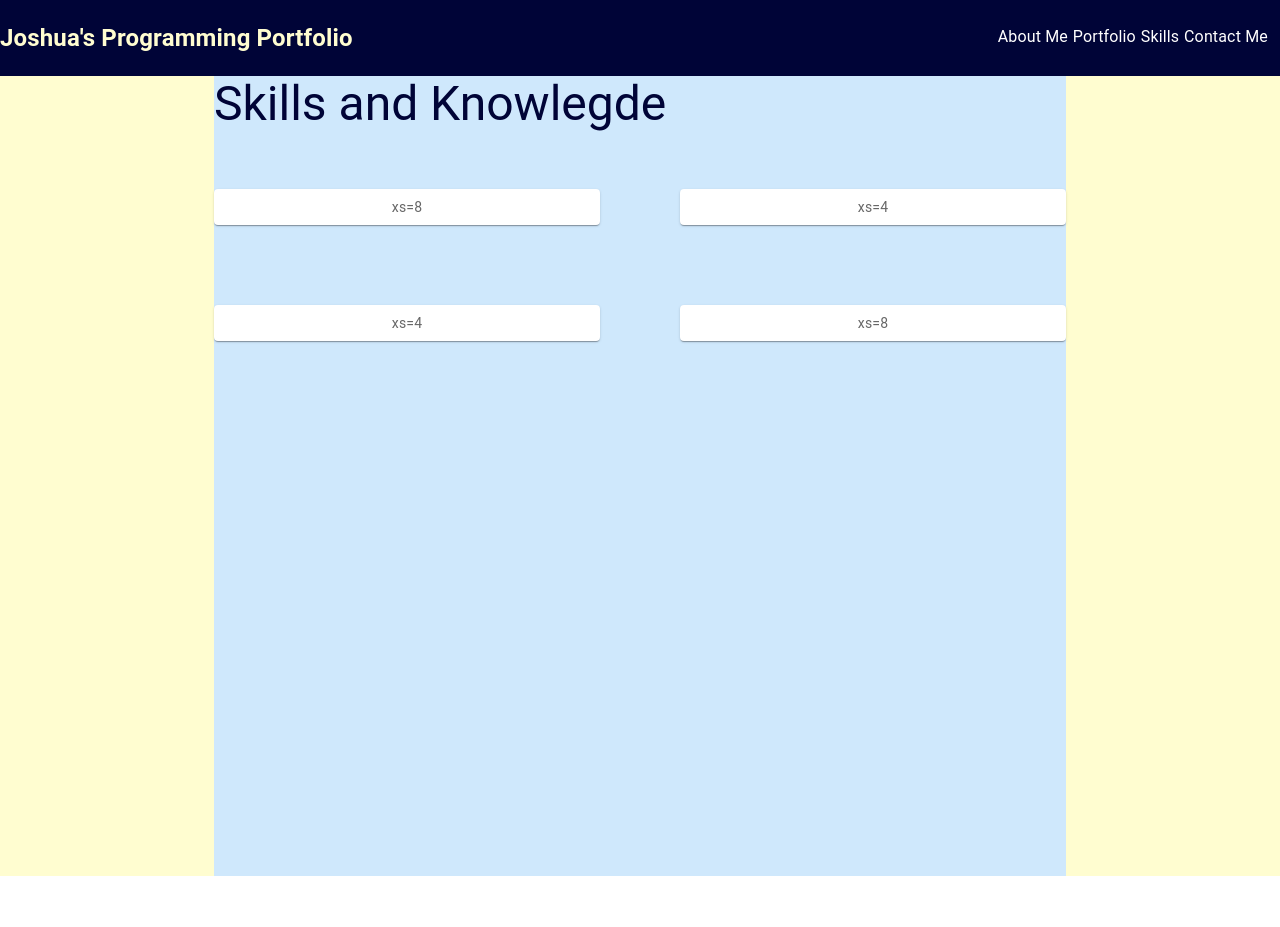
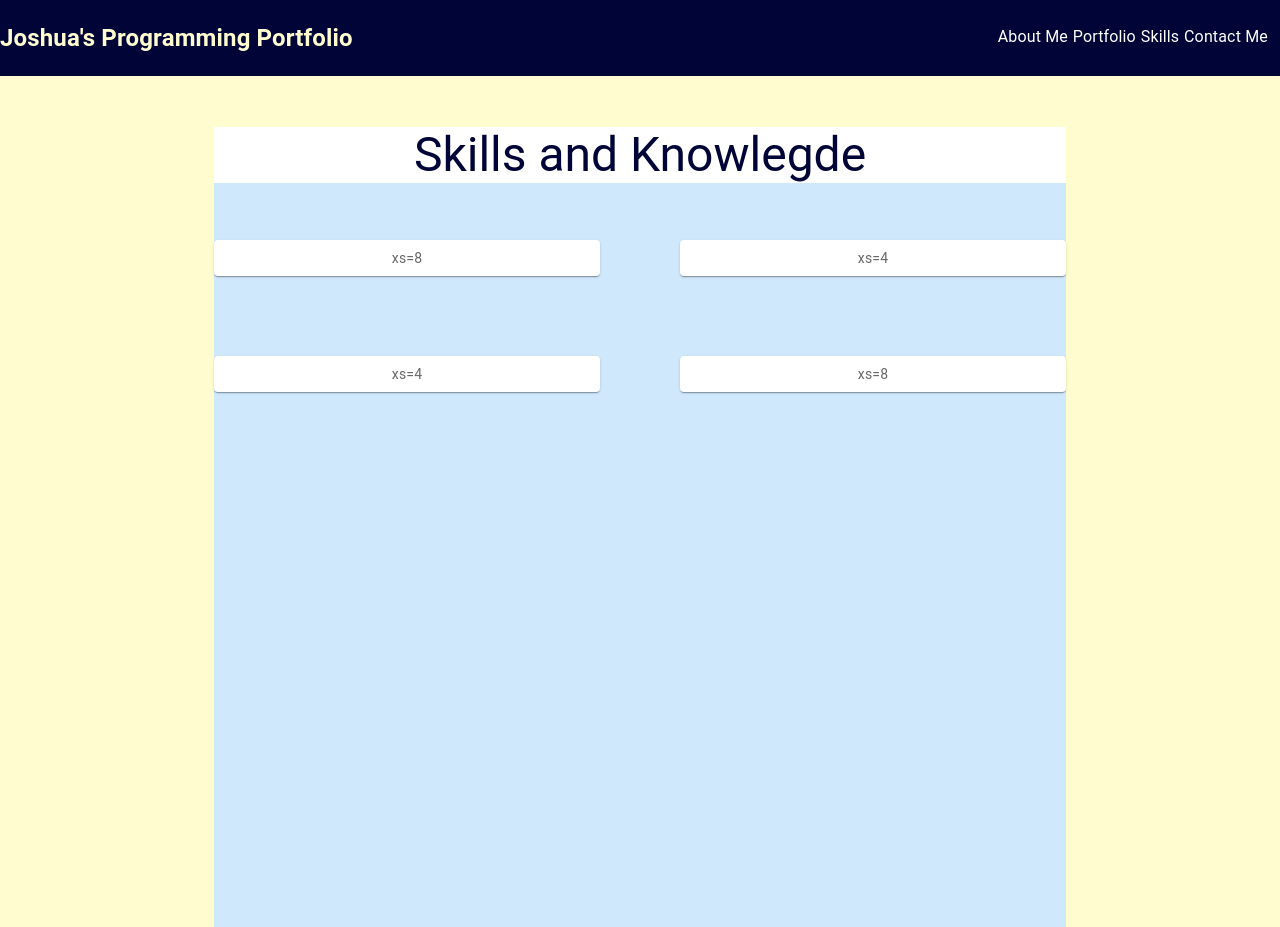
Before and after one commit to CoderJ01/material-ui-programming-portfolio, a React (Create React App) app: page /skills in a window 1280 px wide. Before the commit the page ends 876 px from the top, so only its background shows below. Built offline with nearby package versions, Linux system fonts and the light colour scheme.

Commit message:
style top Box in Skills

```diff
--- a/src/pages/Skills/Skills.page.jsx
+++ b/src/pages/Skills/Skills.page.jsx
@@ -21,7 +21,7 @@ const Skills = () => {
             <CssBaseline />
             <Container maxWidth="md">
                 <Box sx={{ bgcolor: '#cfe8fc', height: '100vh' }}>
-                <Typography variant="h3" gutterBottom sx={{ color: 'rgb(0, 4, 55)' }}>Skills and Knowlegde</Typography>
+                <Typography variant="h3" gutterBottom sx={{ color: 'rgb(0, 4, 55)', textAlign: 'center', marginTop: '6%', backgroundColor: 'white'  }}>Skills and Knowlegde</Typography>
                 <Box sx={{ flexGrow: 1 }}>
                     <Grid container spacing={10} sx={{ marginTop: '10px' }}>
                         <Grid xs={6}>
```
